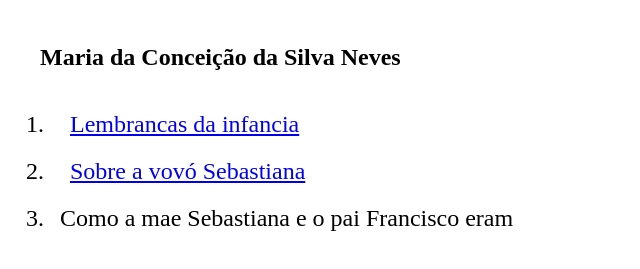
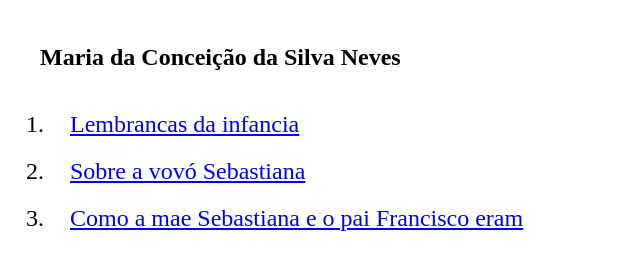
Before and after one commit to rakellbandeira/FamilyBook, a plain HTML site: page index.html in a window 1280 px wide. Shown: the part 117-386 px from the top of the page, without its empty margins (0-640 px from the left). Drawn offline with Linux system fonts and the light colour scheme.

Commit message:
preparing for the third box

```diff
--- a/index.html
+++ b/index.html
@@ -15,7 +15,7 @@
             <ol>
                 <li class="story-link" id="story1"><a href="#modalbox1">Lembrancas da infancia</a></li>
                 <li class="story-link" id="story2"><a href="#modalbox2">Sobre a vovó Sebastiana</a></li>
-                <li class="story-link" id="story3">Como a mae Sebastiana e o pai Francisco eram</li>
+                <li class="story-link" id="story3"><a href="#modalbox3">Como a mae Sebastiana e o pai Francisco eram</a></li>
             <ol>
         </div>
 
```
